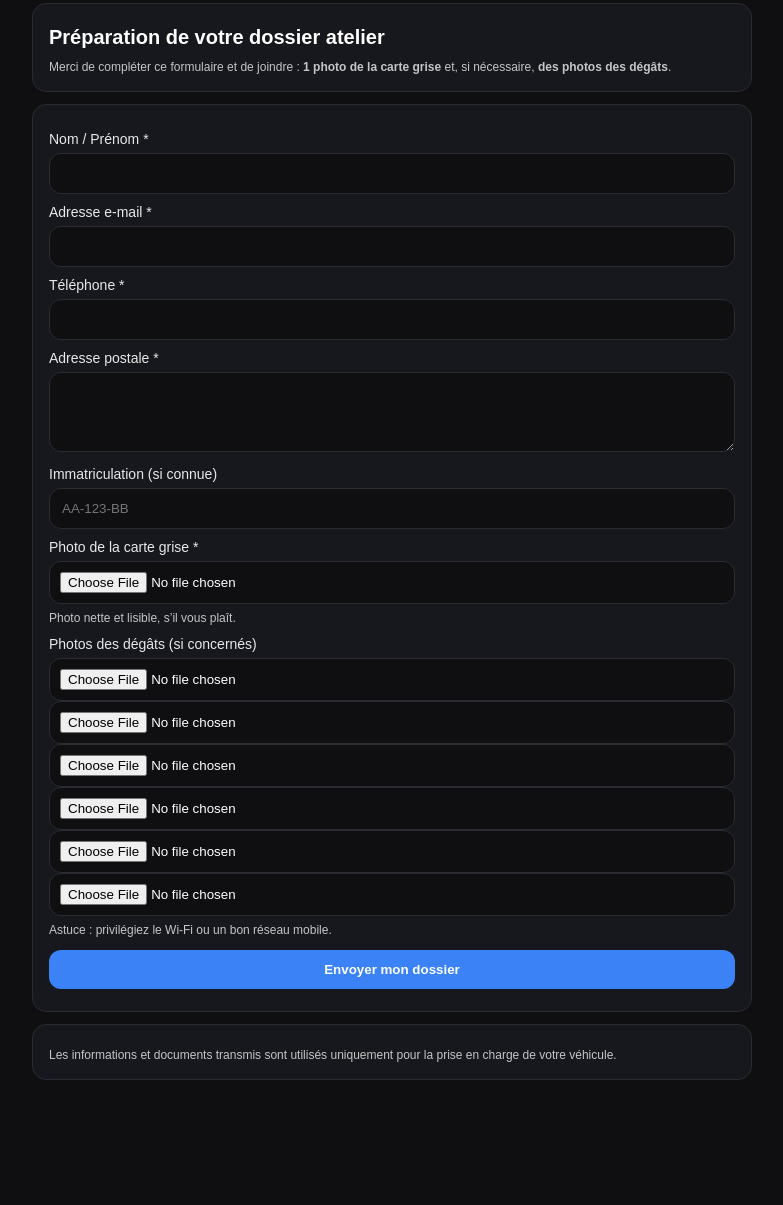
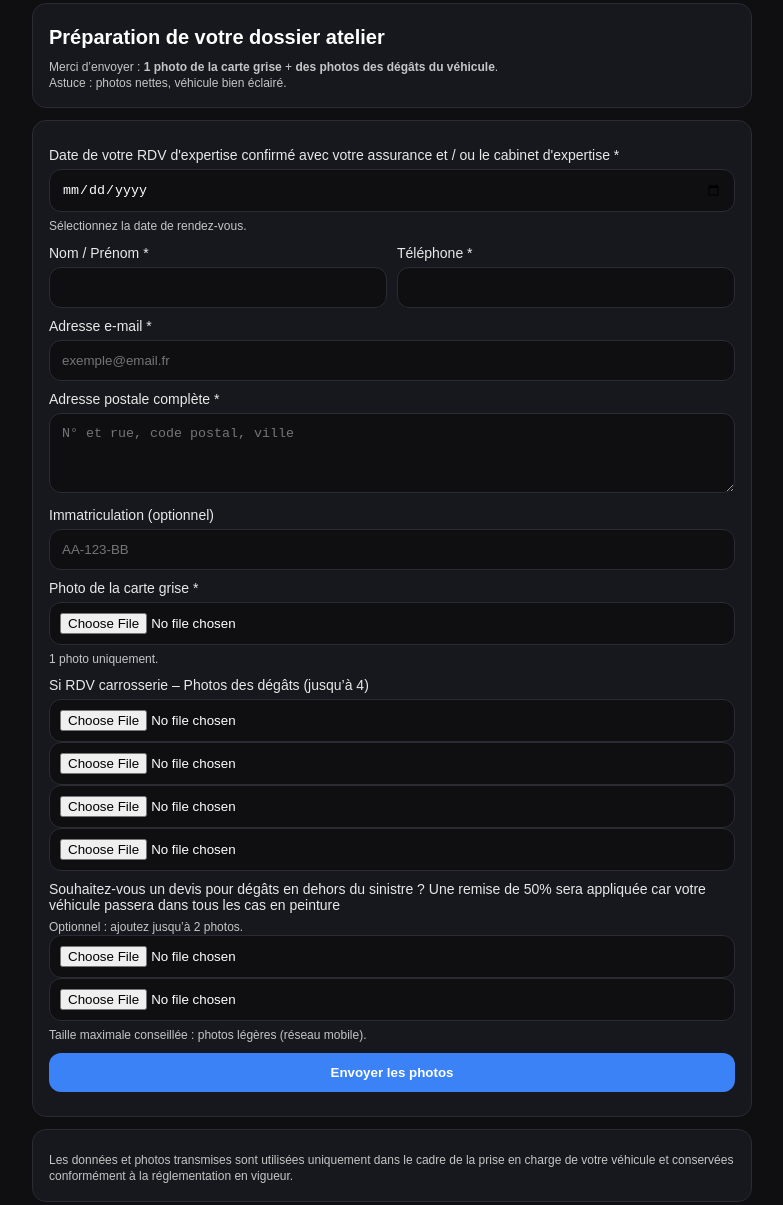
Before and after one commit to Thuillier-jeremy/onboarding-vehicule, a plain HTML site: page src/index.html in a window 1280 px wide. Shown: the part 137-1342 px from the top of the page, without its empty margins (248-1031 px from the left). Before the commit the page ends 1247 px from the top, so only its background shows below. Drawn offline with Linux system fonts and the light colour scheme.

Commit message:
Maj Format definitif

```diff
--- a/src/index.html
+++ b/src/index.html
@@ -19,6 +19,7 @@
       padding:18px;
     }
 
+    /* LOGO */
     .logo{
       display:flex;
       justify-content:center;
@@ -77,12 +78,22 @@
       line-height:1.35;
     }
 
+    .row{
+      display:grid;
+      grid-template-columns:1fr 1fr;
+      gap:10px;
+    }
+
+    @media (max-width:640px){
+      .row{ grid-template-columns:1fr; }
+    }
+
     button{
       cursor:pointer;
       border:none;
       background:#3b82f6;
       font-weight:700;
-      margin-top:12px;
+      margin-top:10px;
     }
 
     button:disabled{
@@ -104,67 +115,84 @@
     <div class="card">
       <h1>Préparation de votre dossier atelier</h1>
       <div class="hint">
-        Merci de compléter ce formulaire et de joindre :
-        <b>1 photo de la carte grise</b> et, si nécessaire,
-        <b>des photos des dégâts</b>.
+        Merci d’envoyer :
+        <b>1 photo de la carte grise</b> +
+        <b>des photos des dégâts du véhicule</b>.<br>
+        Astuce : photos nettes, véhicule bien éclairé.
       </div>
     </div>
 
-    <!-- FORMULAIRE -->
+    <!-- FORMULAIRE (Azure) -->
     <form id="onboardingForm" class="card" enctype="multipart/form-data">
 
-      <label for="nom">Nom / Prénom *</label>
-      <input id="nom" name="nom" required>
+      <!-- DATE EXPERTISE -->
+      <label for="date_expertise">
+        Date de votre RDV d'expertise confirmé avec votre assurance et / ou le cabinet d'expertise *
+      </label>
+      <input id="date_expertise" name="date_expertise" type="date" required>
+      <div class="hint">Sélectionnez la date de rendez-vous.</div>
 
+      <div class="row">
+        <div>
+          <label for="nom">Nom / Prénom *</label>
+          <input id="nom" name="nom" type="text" required>
+        </div>
+        <div>
+          <label for="tel">Téléphone *</label>
+          <input id="tel" name="telephone" type="tel" required>
+        </div>
+      </div>
+
+      <!-- EMAIL -->
       <label for="email">Adresse e-mail *</label>
-      <input id="email" name="email" type="email" required>
+      <input id="email" name="email" type="email" placeholder="exemple@email.fr" required>
 
-      <label for="telephone">Téléphone *</label>
-      <input id="telephone" name="telephone" type="tel" required>
+      <!-- ADRESSE POSTALE -->
+      <label for="adresse">Adresse postale complète *</label>
+      <textarea id="adresse" name="adresse_postale" placeholder="N° et rue, code postal, ville" required></textarea>
 
-      <label for="adresse">Adresse postale *</label>
-      <textarea id="adresse" name="adresse_postale" required></textarea>
+      <label for="immat">Immatriculation (optionnel)</label>
+      <input id="immat" name="immatriculation" type="text" placeholder="AA-123-BB">
 
-      <label for="immat">Immatriculation (si connue)</label>
-      <input id="immat" name="immatriculation" placeholder="AA-123-BB">
+      <!-- CARTE GRISE -->
+      <label for="cg">Photo de la carte grise *</label>
+      <input id="cg" name="carte_grise" type="file" accept="image/*" capture="environment" required>
+      <div class="hint">1 photo uniquement.</div>
 
-      <label for="cg">Photo de la carte grise *</label>
-      <input id="cg"
-             name="carte_grise"
-             type="file"
-             accept="image/*"
-             capture="environment"
-             required>
-
-      <div class="hint">Photo nette et lisible, s’il vous plaît.</div>
-
-      <label>Photos des dégâts (si concernés)</label>
+      <!-- DEGATS (4 photos) -->
+      <label>Si RDV carrosserie – Photos des dégâts (jusqu’à 4)</label>
       <input name="degat_1" type="file" accept="image/*" capture="environment">
       <input name="degat_2" type="file" accept="image/*" capture="environment">
       <input name="degat_3" type="file" accept="image/*" capture="environment">
       <input name="degat_4" type="file" accept="image/*" capture="environment">
-      <input name="degat_5" type="file" accept="image/*" capture="environment">
-      <input name="degat_6" type="file" accept="image/*" capture="environment">
+
+      <!-- HORS SINISTRE (2 photos) -->
+      <label>
+        Souhaitez-vous un devis pour dégâts en dehors du sinistre ? Une remise de 50% sera appliquée car votre véhicule passera dans tous les cas en peinture
+      </label>
+      <div class="hint">Optionnel : ajoutez jusqu’à 2 photos.</div>
+      <input name="hors_sinistre_1" type="file" accept="image/*" capture="environment">
+      <input name="hors_sinistre_2" type="file" accept="image/*" capture="environment">
 
       <div class="hint">
-        Astuce : privilégiez le Wi-Fi ou un bon réseau mobile.
+        Taille maximale conseillée : photos légères (réseau mobile).
       </div>
 
-      <button id="btn" type="submit">Envoyer mon dossier</button>
-      <div id="msg" class="hint"></div>
+      <button id="btn" type="submit">Envoyer les photos</button>
+      <div id="msg" class="hint" style="margin-top:8px;"></div>
     </form>
 
     <!-- RGPD -->
     <div class="card">
       <div class="hint">
-        Les informations et documents transmis sont utilisés uniquement
-        pour la prise en charge de votre véhicule.
+        Les données et photos transmises sont utilisées uniquement
+        dans le cadre de la prise en charge de votre véhicule
+        et conservées conformément à la réglementation en vigueur.
       </div>
     </div>
 
   </div>
 
-  <!-- SCRIPT -->
   <script>
     const form = document.getElementById("onboardingForm");
     const btn = document.getElementById("btn");
@@ -173,11 +201,12 @@
     form.addEventListener("submit", async (e) => {
       e.preventDefault();
       btn.disabled = true;
-      msg.textContent = "Envoi du dossier en cours… merci de patienter.";
+      msg.textContent = "Envoi en cours… merci de patienter.";
 
       try {
         const formData = new FormData(form);
 
+        // ⚠️ IMPORTANT : adapte si ta function s’appelle sendmail
         const response = await fetch("/api/upload", {
           method: "POST",
           body: formData
@@ -189,7 +218,6 @@
         }
 
         window.location.href = "/merci.html";
-
       } catch (err) {
         btn.disabled = false;
         msg.textContent = "Erreur : " + err.message;
```
Also changed, not shown: api/upload/index.js (+43 -9 lines).
